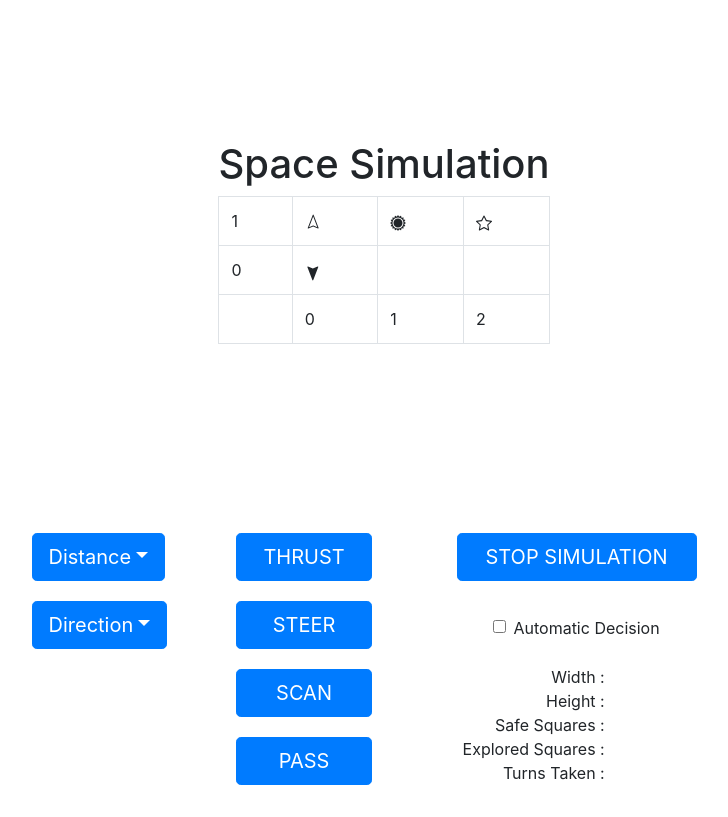
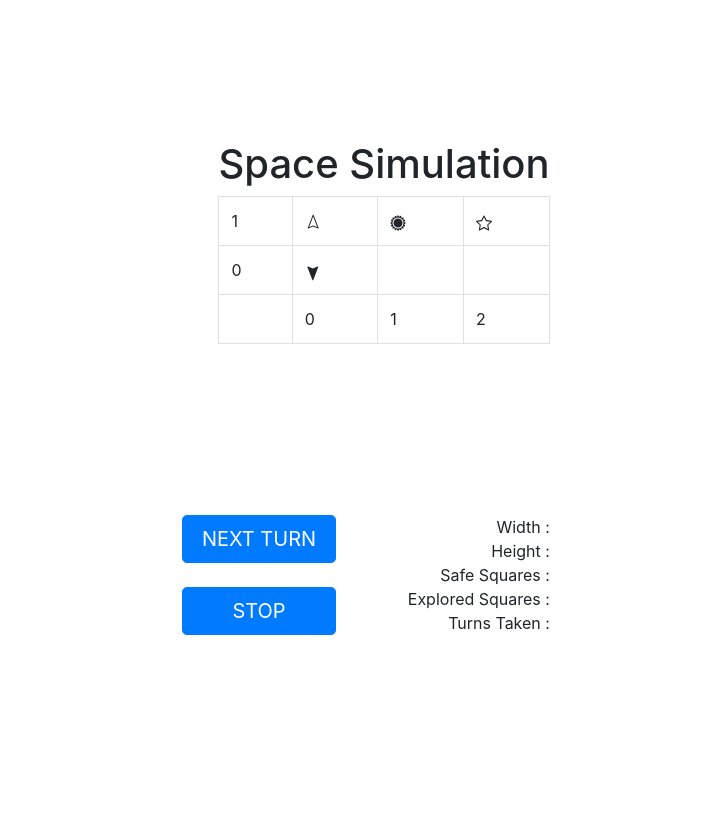
Before and after one commit to SuperChalmers/StarSearch, a React (Create React App) app in the folder frontend/: page /Simulation in a window 1280 px wide. Shown: the whole page, without its empty margins (256-984 px from the left). Built offline with nearby package versions, Linux system fonts and the light colour scheme.

Commit message:
UI done except for space grid

```diff
--- a/frontend/src/components/Setup/Setup.tsx
+++ b/frontend/src/components/Setup/Setup.tsx
@@ -1,14 +1,14 @@
 import * as React from 'react';
-import { Button, Form, Dropdown, DropdownButton } from 'react-bootstrap';
+import { Button, Form, Dropdown, DropdownButton, FormControl } from 'react-bootstrap';
 import history from './../history';
 import './Setup.scss';
+import { isUndefined } from 'util';
 
 class Setup extends React.Component<any, any> {
     constructor(props: any) {
         super(props);
         this.state = {
-            turnDelay: '',
-            selectedScenarioFile: '',
+            selectedScenarioFile: 'Select Scenario File',
             chargeRate: '',
             fuelCapacity: '',
             gallonsPerThrust: '',
@@ -16,7 +16,6 @@ class Setup extends React.Component<any, any> {
             gallonsPerScan: '',
             gallonsPerPass: '',
         };
-
     }
 
     handleTextChange = (event: any) => {
@@ -24,8 +23,6 @@ class Setup extends React.Component<any, any> {
         const name = target.name;
         var value;
 
-        if (name === "turnDelay") { value = target.value };
-        if (name === "selectedScenarioFile") { value = target.value };
         if (name === "chargeRate") { value = target.value };
         if (name === "fuelCapacity") { value = target.value };
         if (name === "gallonsPerThrust") { value = target.value };
@@ -38,7 +35,19 @@ class Setup extends React.Component<any, any> {
         });
     }
 
-    goToSimulation() {
+    handleFileChange = (event: any) => {
+        var validFile = (typeof event.target.files[0] !== 'undefined');
+
+        if (validFile) {
+            const fileName = event.target.files[0].name;
+
+            this.setState({
+                selectedScenarioFile: fileName
+            })
+        }
+    }
+
+    handleStartSimulation() {
         history.push('/Simulation');
     }
 
@@ -53,33 +62,6 @@ class Setup extends React.Component<any, any> {
     render() {
         return (
             <div>
-                <div className="block">
-                    GENERAL
-
-                    <div className="row">
-                        <div className="colLeft">
-                            <Form.Control name="turnDelay" type="text" onChange={this.handleTextChange} />
-                        </div>
-                        <this.displayText text="seconds delay between turns" />
-
-                    </div>
-
-                    <div className="row">
-                        <div className="colLeft">
-                            <DropdownButton
-                                id="scenarioFile"
-                                title={this.state.selectedScenarioFile}
-                                onSelect={(e: any) => { this.setState({ selectedScenarioFile: e }) }}
-                            >
-                                <Dropdown.Item eventKey="scenario0.csv">scenario0.csv</Dropdown.Item>
-                                <Dropdown.Item eventKey="scenario1.csv">scenario1.csv</Dropdown.Item>
-                                <Dropdown.Item eventKey="scenario2.csv">scenario2.csv</Dropdown.Item>
-                            </DropdownButton>
-                        </div>
-                        <this.displayText text="scenario file" />
-                    </div>
-                </div>
-
                 <div className="block">
                     FUEL
 
@@ -129,7 +111,24 @@ class Setup extends React.Component<any, any> {
 
                 <div className="block">
                     <div className="row">
-                        <Button size="lg" onClick={this.goToSimulation}>
+                        <div className="colLeft">
+                            <Form>
+                                <Form.File
+                                    id="selectScenario"
+                                    accept=".txt"
+                                    label={this.state.selectedScenarioFile}
+                                    onChange={this.handleFileChange}
+                                    custom
+                                />
+                            </Form>
+                        </div>
+                        <div className="colRight" />
+                    </div>
+                </div>
+
+                <div className="block">
+                    <div className="row">
+                        <Button size="lg" onClick={this.handleStartSimulation}>
                             START
                         </Button>
                     </div>
--- a/frontend/src/components/Simulation/Simulation.scss
+++ b/frontend/src/components/Simulation/Simulation.scss
@@ -21,58 +21,40 @@
     width: 750px;
 }
 
-// bottom half
+// bottom half of page
 .blockActions {
     display: flex;
-    justify-content: start;
-    width: 750px;
+    justify-content: center;
+    width: 500px;
 }
 
-// action input column of .blockActions
-.colActionInput {
-    width: 25%;
+// left column of .blockActions
+.colAction {
+    width: 50%;
     display: flex;
     align-items: center;
     flex-direction: column;
-    justify-content: start;
-    margin: 3%;
-}
-
-// action column of .blockActions
-.colAction {
-    width: 20%;
-    display: flex;
-    align-items: center;
-    flex-direction: column;
-    justify-content: start;
+    justify-content: space-between;
     margin: 3%;
 }
 
 // right column of .blockActions
-.colStop {
+.colReport {
     width: 50%;
     display: flex;
     align-items: center;
-    flex-direction: column;
-    justify-content: start;
     margin: 3%;
 }
 
-// report section of .colRight
-.report {
-    width: 100%;
-    display: flex;
-}
-
 .reportHeader {
-    width: 60%;
+    width: 70%;
     display: flex;
     flex-direction: column;
     align-items: flex-end;
 }
 
 .reportValues {
-    width: 40%;
+    width: 30%;
     display: flex;
     flex-direction: column;
     align-items: flex-start;
@@ -80,24 +62,5 @@
 }
 
 .button {
-    width: 100%;
-    margin: 10px;
+    width: 70%;
 }
-
-.buttonStop {
-    width: 75%;
-    margin: 10px;
-}
-
-.textInput {
-    width: 100%;
-    margin: 15px;
-}
-
-.checkBox {
-    margin: 25px;
-}
-
-.text {
-
-}
--- a/frontend/src/components/Simulation/Simulation.tsx
+++ b/frontend/src/components/Simulation/Simulation.tsx
@@ -103,13 +103,8 @@ class Simulation extends React.Component<any, any> {
         })
     }
 
-    handleActionChange = (event: any) => {
-        const target = event.target;
-        const action = target.name;
-
-        this.setState({
-            ["action"]: action
-        });
+    handleNextTurn = () => {
+        // TODO: trigger request
     }
 
     handleStopSimulation = async () => {
@@ -126,7 +121,7 @@ class Simulation extends React.Component<any, any> {
 
     render() {
         const spaceGrid = [];
-        if(this.state.simulation.space) {
+        if (this.state.simulation.space) {
             for (var rowIndex = 0; rowIndex < this.state.simulation.space.height() - 1; rowIndex++) {
                 let items = [];
 
@@ -176,66 +171,15 @@ class Simulation extends React.Component<any, any> {
                 </div>
 
                 <div className="blockActions">
-                    <div className="colActionInput">
-                        <DropdownButton
-                            id="thrustDistance"
-                            size="lg"
-                            className="button"
-                            title={this.state.selectedDistance}
-                            onSelect={(e: any) => { this.setState({ selectedDistance: e }) }}
-                        >
-                            <Dropdown.Item eventKey="1">1</Dropdown.Item>
-                            <Dropdown.Item eventKey="2">2</Dropdown.Item>
-                            <Dropdown.Item eventKey="3">3</Dropdown.Item>
-                        </DropdownButton>
-
-                        <DropdownButton
-                            id="steerDirection"
-                            size="lg"
-                            className="button"
-                            title={this.state.selectedDirection}
-                            onSelect={(e: any) => { this.setState({ selectedDirection: e }) }}
-                        >
-                            <Dropdown.Item eventKey="North">North</Dropdown.Item>
-                            <Dropdown.Item eventKey="NorthEast">NorthEast</Dropdown.Item>
-                            <Dropdown.Item eventKey="East">East</Dropdown.Item>
-                            <Dropdown.Item eventKey="SouthEast">SouthEast</Dropdown.Item>
-                            <Dropdown.Item eventKey="South">South</Dropdown.Item>
-                            <Dropdown.Item eventKey="SouthWest">SouthWest</Dropdown.Item>
-                            <Dropdown.Item eventKey="West">West</Dropdown.Item>
-                            <Dropdown.Item eventKey="NorthWest">NorthWest</Dropdown.Item>
-                        </DropdownButton>
-
-                    </div>
                     <div className="colAction">
-                        <Button name="thrust" size="lg" className="button" onClick={this.handleActionChange} >
-                            THRUST
+                        <Button size="lg" className="button" onClick={this.handleNextTurn} >
+                            NEXT TURN
                         </Button>
-                        <Button name="steer" size="lg" className="button" onClick={this.handleActionChange}>
-                            STEER
-                        </Button>
-                        <Button name="scan" size="lg" className="button" onClick={this.handleActionChange}>
-                            SCAN
-                        </Button>
-                        <Button name="pass" size="lg" className="button" onClick={this.handleActionChange}>
-                            PASS
+                        <Button size="lg" className="button" onClick={this.handleStopSimulation}>
+                            STOP
                         </Button>
                     </div>
-                    <div className="colStop">
-                        <Button size="lg" className="buttonStop" onClick={this.handleStopSimulation}>
-                            STOP SIMULATION
-                        </Button>
-
-                        <Form.Check
-                            name="autoDecision"
-                            type="checkbox"
-                            className="checkBox"
-                            label="Automatic Decision"
-                            checked={this.state.autoDecision}
-                            onChange={(e: any) => { this.setState({ autoDecision: !this.state.autoDecision }) }}
-                        />
-
-                        <div className="report" >
+                    <div className="colReport" >
                         <div className="reportHeader">
                             <this.displayText text="Width : " />
                             <this.displayText text="Height : " />
@@ -253,7 +197,6 @@ class Simulation extends React.Component<any, any> {
                     </div>
                 </div>
             </div>
-            </div>
         );
     }
 }
```
Lines whose indentation alone changed are shown as unchanged.
